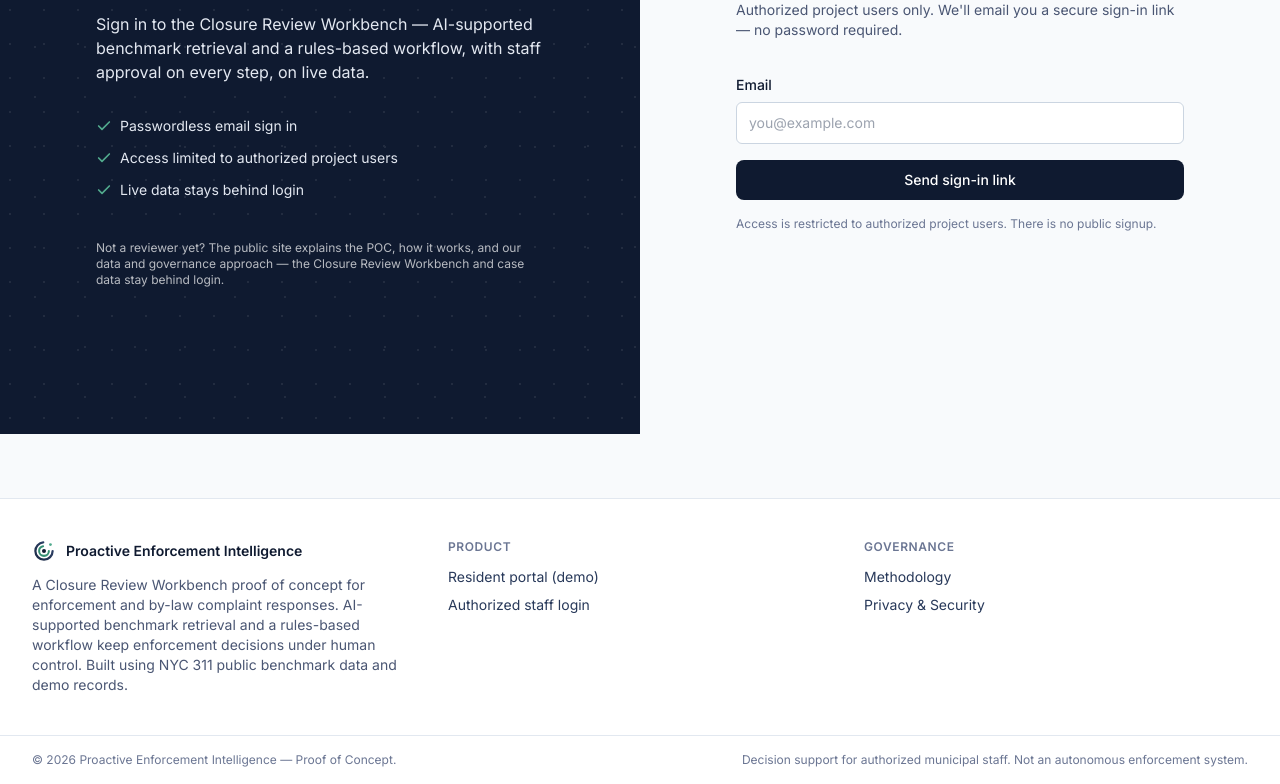
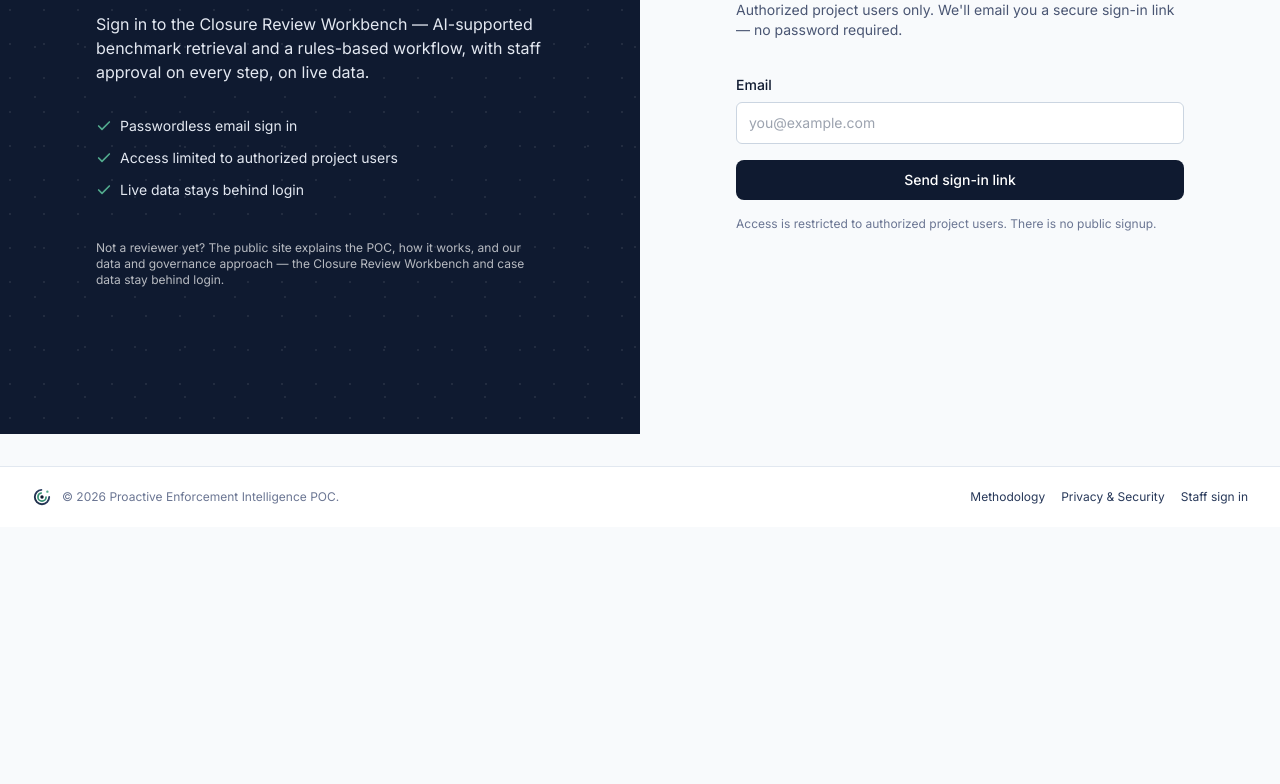
Before and after one commit to umerqur/BramptonPOC, a React (Vite) app: page /login in a window 1280 px wide. Shown: the part 303-1087 px from the top of the page. After the commit the page ends 830 px from the top, so only its background shows below. Built offline with nearby package versions, Linux system fonts and the light colour scheme; no server answers.

Commit message:
Simplify public footer

```diff
--- a/src/components/Footer.tsx
+++ b/src/components/Footer.tsx
@@ -3,38 +3,16 @@ import Logo from './Logo'
 
 export default function Footer() {
   return (
-    <footer className="border-t border-slate-200 bg-white mt-16">
-      <div className="container-page py-10 grid gap-8 md:grid-cols-3">
-        <div>
-          <div className="flex items-center gap-2.5">
-            <Logo className="h-6 w-6" />
-            <span className="text-sm font-semibold text-navy-900">Proactive Enforcement Intelligence</span>
-          </div>
-          <p className="mt-3 text-sm text-ink-muted max-w-sm">
-            A Closure Review Workbench proof of concept for enforcement and by-law complaint responses. AI-supported
-            benchmark retrieval and a rules-based workflow keep enforcement decisions under human control. Built using
-            NYC 311 public benchmark data and demo records.
-          </p>
+    <footer className="border-t border-slate-200 bg-white mt-8">
+      <div className="container-page py-5 text-xs text-ink-subtle flex flex-col gap-3 sm:flex-row sm:items-center sm:justify-between">
+        <div className="flex items-center gap-2.5">
+          <Logo className="h-5 w-5" />
+          <span>© {new Date().getFullYear()} Proactive Enforcement Intelligence POC.</span>
         </div>
-        <div>
-          <h4 className="text-xs font-semibold uppercase tracking-wider text-ink-subtle">Product</h4>
-          <ul className="mt-3 space-y-2 text-sm">
-            <li><Link to="/resident" className="link-quiet">Resident portal (demo)</Link></li>
-            <li><Link to="/login" className="link-quiet">Authorized staff login</Link></li>
-          </ul>
-        </div>
-        <div>
-          <h4 className="text-xs font-semibold uppercase tracking-wider text-ink-subtle">Governance</h4>
-          <ul className="mt-3 space-y-2 text-sm">
-            <li><Link to="/methodology" className="link-quiet">Methodology</Link></li>
-            <li><Link to="/privacy" className="link-quiet">Privacy &amp; Security</Link></li>
-          </ul>
-        </div>
-      </div>
-      <div className="border-t border-slate-200">
-        <div className="container-page py-4 text-xs text-ink-subtle flex flex-col sm:flex-row gap-2 sm:items-center sm:justify-between">
-          <span>© {new Date().getFullYear()} Proactive Enforcement Intelligence — Proof of Concept.</span>
-          <span>Decision support for authorized municipal staff. Not an autonomous enforcement system.</span>
+        <div className="flex flex-wrap gap-x-4 gap-y-2">
+          <Link to="/methodology" className="link-quiet">Methodology</Link>
+          <Link to="/privacy" className="link-quiet">Privacy &amp; Security</Link>
+          <Link to="/login" className="link-quiet">Staff sign in</Link>
         </div>
       </div>
     </footer>
```
